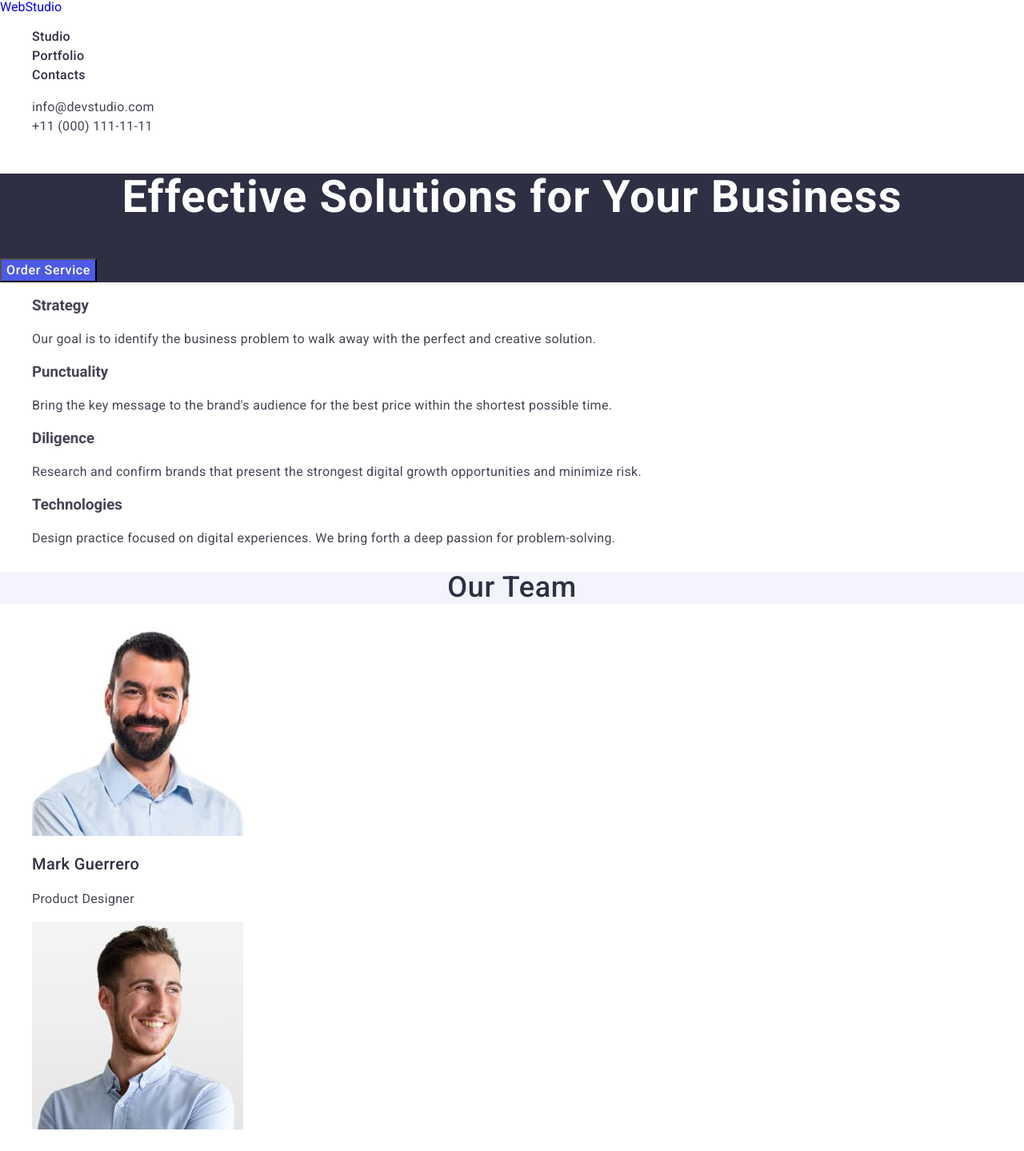
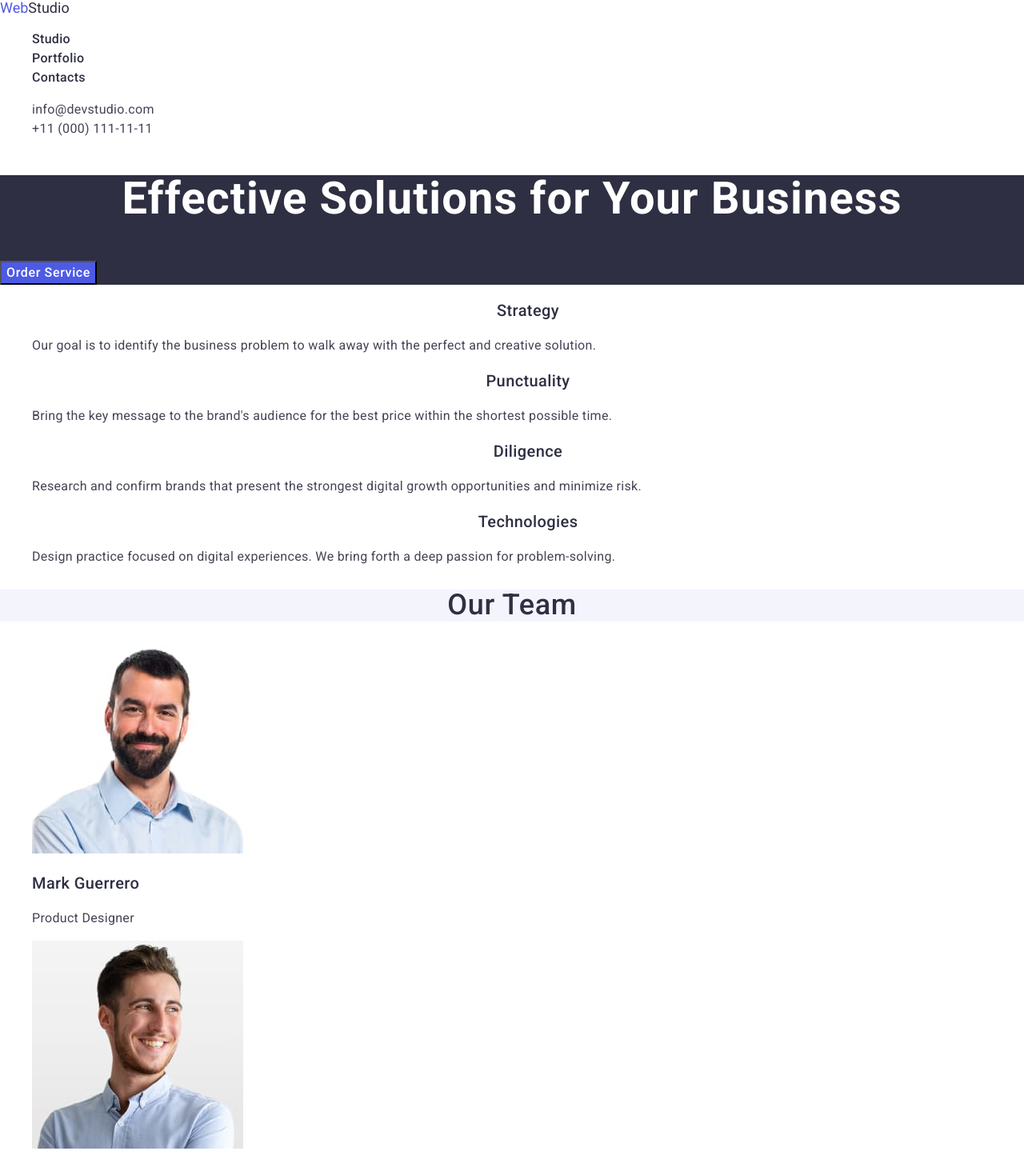
Before and after one commit to Viacheslav1442/goit-markup-hw-02, a plain HTML site: page index.html in a window 1280 px wide. Shown: the top 1439 px of the page at 80% size. Drawn offline with nearby package versions, Linux system fonts and the light colour scheme.

Commit message:
add styles

```diff
--- a/css/styles.css
+++ b/css/styles.css
@@ -1,10 +1,10 @@
- /*font-family: "Raleway",
+ /*font-family: 'Raleway',
  serif;
  font-family: "Roboto",
  serif;*/
 
  body {
-     font-family: "Roboto", sans-serif;
+     font-family: 'Roboto', sans-serif;
      color: #434455;
      background-color: #fff;
  }
@@ -19,7 +19,7 @@
  }
 
  .logo {
-     font-family: "Raleway", sans-serif;
+     font-family: 'Raleway', sans-serif;
      font-size: 18px;
      font-weight: 700;
      line-height: 1.17;
@@ -27,9 +27,15 @@
      text-transform: uppercase;
      color: #4D5AE5;
      ;
+
  }
 
- .header-logo .logo-part {
+ .logo-header-logo {
+     font-size: 18px;
+     color: #4D5AE5;
+ }
+
+ .logo-header-logo .logo-part {
      color: #2E2F42;
 
  }
@@ -84,7 +90,7 @@
  }
 
  .effective-title {
-     font-family: "Roboto", sans-serif;
+     font-family: 'Roboto', sans-serif;
      font-size: 56px;
      font-weight: 700;
      line-height: 1.07em;
@@ -106,13 +112,12 @@
  }
 
  .effective-btn:hover,
- .effective-bth:focus {
+ .effective-btn:focus {
      background-color: #404BBF;
  }
 
- .advantage {}
 
- .advantage-title {
+ .advantages-title {
      font-size: 20px;
      font-weight: 500;
      line-height: 1.2em;
@@ -141,15 +146,20 @@
      background-color: #F4F4FD;
  }
 
+ .our-team-item {
+     background-color: #FFFFFF;
+ }
+
  .our-team-list {
      background-color: #FFFFFF;
  }
+
 
  .our-team-name {
 
      font-size: 20px;
      font-weight: 500;
-     line-height: 0, 83em;
+     line-height: 1.2em;
      letter-spacing: 0.02em;
      color: #2E2F42;
 
--- a/index.html
+++ b/index.html
@@ -23,7 +23,7 @@
         <nav class="header-nav">
             <a class="logo-header-logo" href="/index.html">Web<span class="logo-part">Studio</span></a>
             <ul class="nav-list">
-                <li class="nav-item"><a class="nav-link" href="">Studio</a></li>
+                <li class="nav-item"><a class="nav-link" href="./index.html">Studio</a></li>
                 <li class="nav-item"><a class="nav-link" href="">Portfolio</a></li>
                 <li class="nav-item"><a class="nav-link" href="">Contacts</a></li>
             </ul>
@@ -108,7 +108,7 @@
             <h2 class="our-portfolio-title">Our Portfolio</h2>
             <ul class="our-portfolio-list">
                 <li class="our-portfolio-item">
-                    <img width="360" src="/images/portfolio-1.jpg" alt="banking app">
+                    <img width="360" src="./images/portfolio-1.jpg" alt="banking app">
                     <h3 class="our-portfolio-name">Banking App</h3>
                     <p class="our-portfolio-text">App</p>
                 </li>
```
